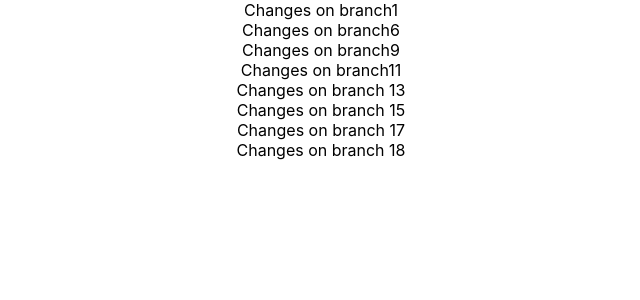
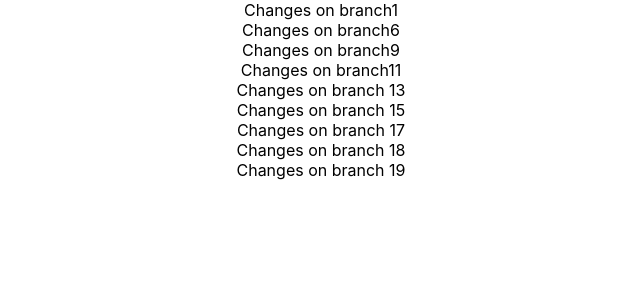
Before and after one commit to Andonee/git-merge, a React (Create React App) app: page / in a window 1280 px wide. Shown: the top 300 px of the page, without its empty margins (319-959 px from the left). Built offline with nearby package versions, Linux system fonts and the light colour scheme.

Commit message:
Changes branch19

```diff
--- a/src/App.js
+++ b/src/App.js
@@ -12,6 +12,7 @@ function App() {
      <div>Changes on branch 15</div>
      <div>Changes on branch 17</div>
      <div>Changes on branch 18</div>
+     <div>Changes on branch 19</div>
     </div>
   );
 }
```
